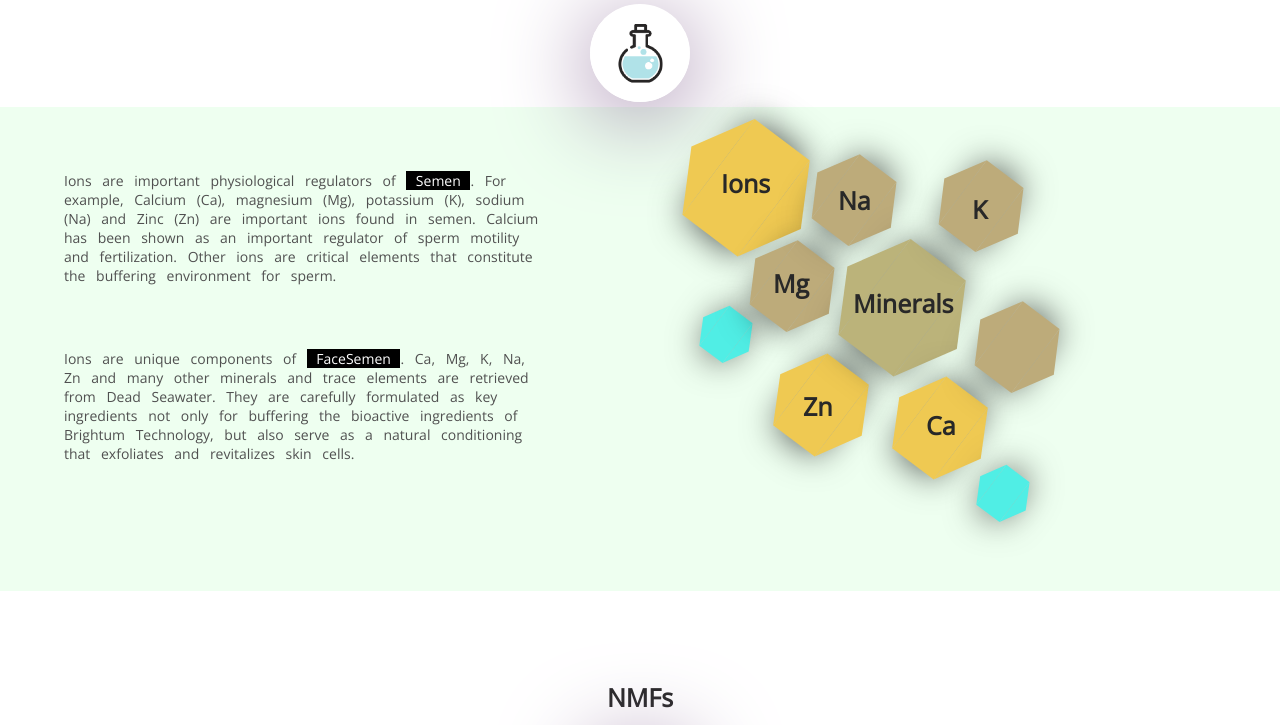
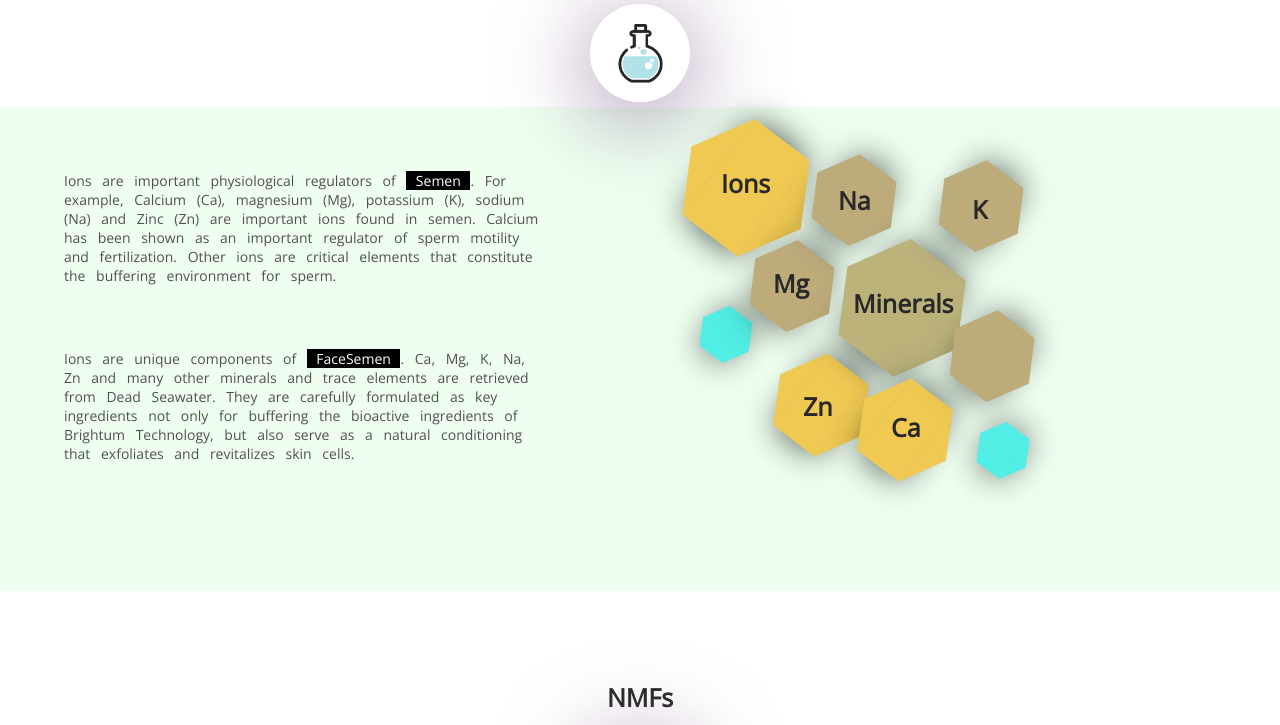
Before and after one commit to FaceSem/test, a PHP site: page /facts.html in a window 1280 px wide. Shown: the part 2509-3234 px from the top of the page. Run offline with PHP 8.4, Linux system fonts and the light colour scheme; some libraries are stand-ins or nearby versions.

Commit message:
Update facts.css

```diff
--- a/css/facts.css
+++ b/css/facts.css
@@ -291,8 +291,8 @@
 }
 
 .hexagons .box-8{
-	bottom: 47px;
-    right: 295px;
+	bottom: 45px;
+    right: 330px;
 }
 .hexagons .box-8 span{
 	position: relative;
@@ -301,11 +301,11 @@
     z-index: 99;
 }
 .hexagons .box-9{
-	bottom: 134px;
-    right: 223px;
+	bottom: 125px;
+    right: 248px;
 }
 .hexagons .box-10{
-	bottom: 5px;
+	bottom: 48px;
     right: 252px;
 }
 
```
